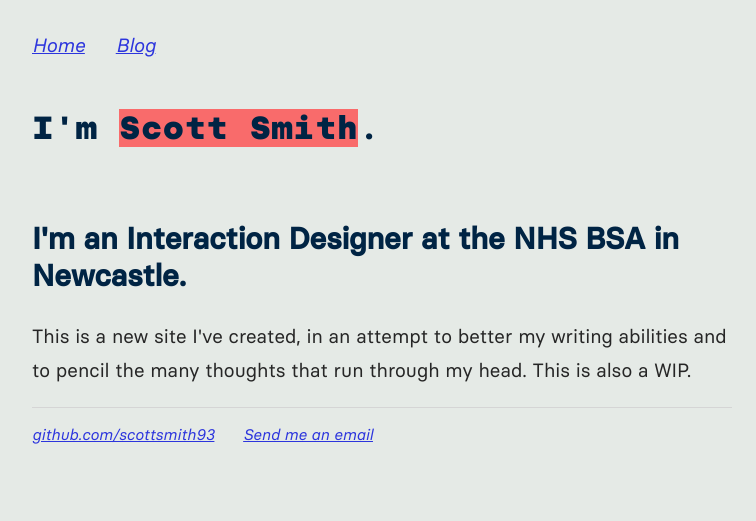
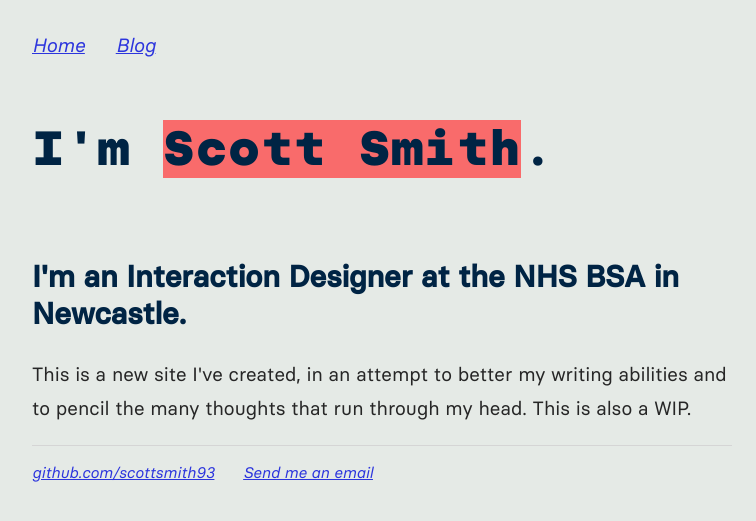
Before and after one commit to scottsmith93/scottsmith.github.io, a Jekyll site: the page built from index.html, in a window 1280 px wide. Shown: the top 521 px of the page, without its empty margins (258-1014 px from the left). Built offline with Jekyll 4.4.1, drawn with Linux system fonts in a browser that asks for light colours.

Commit message:
h1 update

```diff
--- a/css/main.css
+++ b/css/main.css
@@ -54,13 +54,12 @@ a:active {
     color: #ffffff;
 }
 h1 {
-    font-size: 32px;
+    font-size: 48px;
     font-family:'silka_monoblack', 'Arial', 'Sans-Serif';
     color: #002444;
     padding-top:24px;
     padding-bottom:32px;
 }
-
 
 span {
       background-color: #F96B6B;
```
Also changed, not shown: _posts/2020-07-09-environmental-factors.md (+1 -1 lines).
